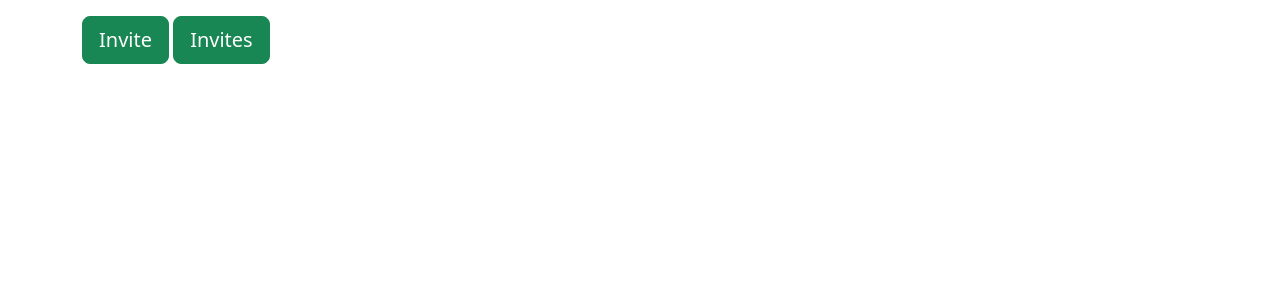
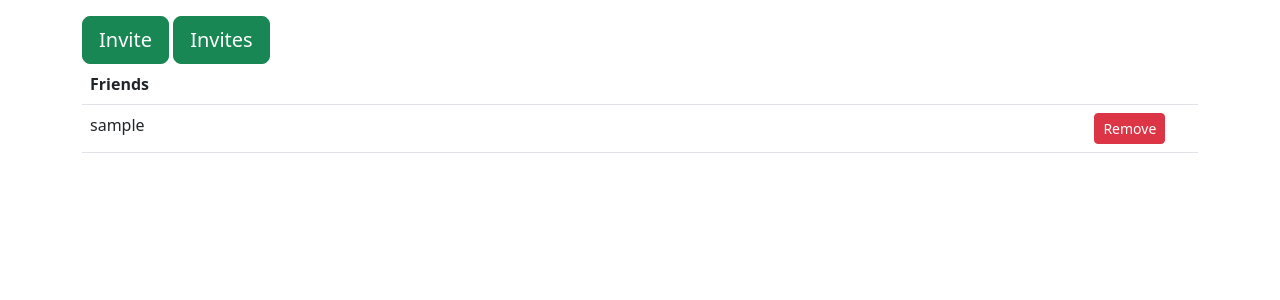
Before and after one commit to pawelsuswal/Shopping-list, a Django app: page /friends/list/ in a window 1280 px wide. Shown: the part 56-356 px from the top of the page. Run offline with Django 3.2, Linux system fonts and the light colour scheme; a user stored in the database is signed in; tables that the repository leaves empty hold one stand-in row (values such as "Sample post"); parts of the project's set-up code (start-up, migrations or seed data) failed here and were passed over; some libraries are stand-ins or nearby versions.

Commit message:
Displaing friends with possibility to remove them

```diff
--- a/friends/templates/friends/create_invite.html
+++ b/friends/templates/friends/create_invite.html
@@ -8,7 +8,7 @@
     <a href="{% url 'friends:friends_list' %}" class="btn btn-success btn-lg mb-3">Back</a>
     <form action=""method="post">
     {% csrf_token %}
-    {{ form }}
-        <input type="submit" name="save" id="save">
+    <p class="mt-3">{{ form }}</p>
+        <input type="submit" name="save" id="save" class="btn btn-success mt-3">
     </form>
 {% endblock %}
--- a/friends/templates/friends/friends_list.html
+++ b/friends/templates/friends/friends_list.html
@@ -7,5 +7,30 @@
 {% block container %}
     <a href="{% url 'friends:create_invite' %}" class="btn btn-success btn-lg">Invite</a>
     <a href="{% url 'friends:invites_list' %}" class="btn btn-success btn-lg">Invites</a>
+    <table class="table">
+        <thead>
+        <tr>
+            <th scope="col" style="width: 90%">Friends</th>
+            <th scope="col" style="width: 10%"></th>
+        </tr>
+        </thead>
+        <tbody>
+        {% for friend in friends %}
 
+            <tr>
+                <td>
+                    {{ friend.friend }}
+                </td>
+                <td>
+                    <form action="{% url 'friends:delete_friend' %}" method="post">
+                        {% csrf_token %}
+                        <input type="hidden" name="pk" value="{{ friend.friend_id }}">
+                        <input type="submit" value="Remove" class="btn btn-danger btn-sm">
+                    </form>
+                </td>
+            </tr>
+
+        {% endfor %}
+        </tbody>
+    </table>
 {% endblock %}
--- a/friends/urls.py
+++ b/friends/urls.py
@@ -7,9 +7,10 @@ app_name = 'friends'
 urlpatterns = [
     path('invite/', views.InviteCreateView.as_view(), name='create_invite'),
     path('list/', views.FriendsListView.as_view(), name='friends_list'),
+    path('delete/', views.FriendDeleteView.as_view(), name='delete_friend'),
+
     path('invite/list/', views.InviteListView.as_view(), name='invites_list'),
     path('invite/delete/', views.InviteDeleteView.as_view(), name='delete_invite'),
-
     path('invite/decision/<int:send_from>/<int:response>', views.InviteChangeStatus.as_view(), name='invite_response'),
 
 
--- a/friends/views.py
+++ b/friends/views.py
@@ -1,6 +1,8 @@
 from django.contrib.auth import get_user_model
 from django.contrib.auth.mixins import LoginRequiredMixin
+from django.core.exceptions import ObjectDoesNotExist
 from django.db.models import Q
+from django.http import HttpResponseNotFound
 from django.shortcuts import get_object_or_404, redirect
 from django.urls import reverse_lazy
 from django.views.generic import CreateView, ListView
@@ -74,6 +76,35 @@ class InviteDeleteView(LoginRequiredMixin, views.View):
         invite.delete()
         return redirect(reverse_lazy('friends:invites_list'))
 
+
 class FriendsListView(LoginRequiredMixin, ListView):
     model = UserFriend
     template_name = 'friends/friends_list.html'
+    context_object_name = 'friends'
+
+    def get_queryset(self):
+        query_set = super(FriendsListView, self).get_queryset()
+        query_set = query_set.filter(user=self.request.user)
+        return query_set
+
+
+class FriendDeleteView(LoginRequiredMixin, views.View):
+    def post(self, request):
+        user_id = request.user.id
+        friend_id = request.POST.get('pk')
+
+        print('*' * 20)
+        print(user_id)
+        print(friend_id)
+        print('*' * 20)
+
+        friend = UserFriend.objects.filter(user_id=user_id, friend_id=friend_id)
+        friend_reverse = UserFriend.objects.filter(user_id=friend_id, friend_id=user_id)
+        if not friend and not friend_reverse:
+            return HttpResponseNotFound('No object found')
+        if friend:
+            friend.first().delete()
+        if friend_reverse:
+            friend_reverse.first().delete()
+
+        return redirect(reverse_lazy('friends:friends_list'))
--- a/shopping_list/templates/shopping_list/main_list.html
+++ b/shopping_list/templates/shopping_list/main_list.html
@@ -30,6 +30,7 @@
                     </div>
                 </div>
                 <div class="">
+                    <a href="#" class="btn btn-info btn-sm">Share</a>
                     <a href="{% url 'shopping_list:update' slug=item.0.slug %}" class="btn btn-warning btn-sm">Edit</a>
                     <a href="{% url 'shopping_list:change_finish_status' slug=item.0.slug %}"
                        class="btn btn-success btn-sm">Finished</a>
```
